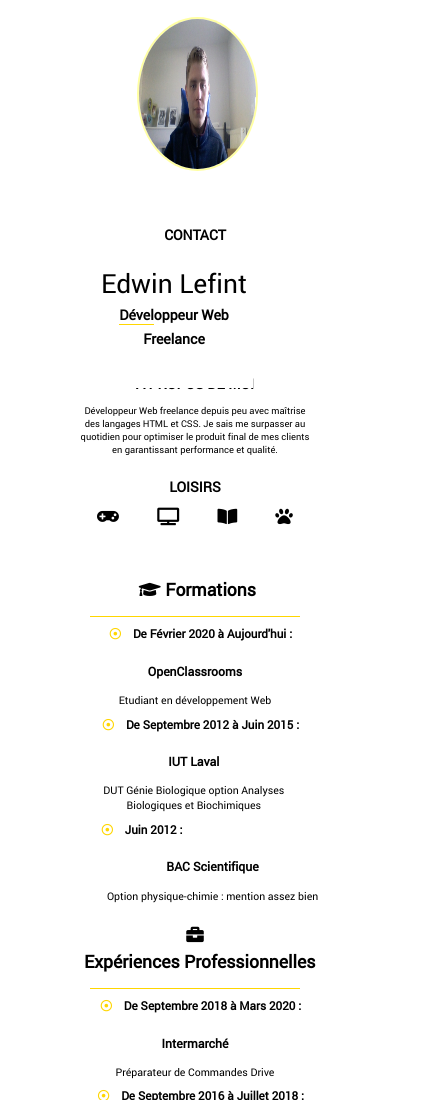
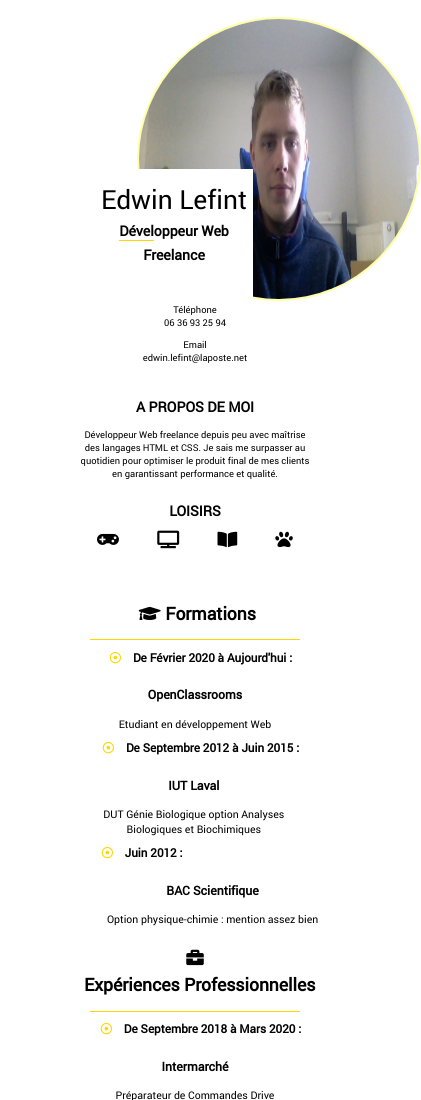
Before and after one commit to yellowstorm7/yellowstorm7.github.io, a plain HTML site: page index.html in a window 390 px wide. Shown: the top 1100 px of the page, 421 px wide, since content can reach past the window. Drawn offline with Linux system fonts and the light colour scheme; files whose address does not match are found by name.

Commit message:
commit final 2

```diff
--- a/style.css
+++ b/style.css
@@ -305,7 +305,7 @@ img
 		{
 			display: flex;
 			position: absolute;
-			top: 30%;
+			top: 20%;
 			border: none;
 			font-size: 1em;
 		}
@@ -322,7 +322,8 @@ img
 			position: absolute;
 			top: 2%;
 			left: 35%;
-			width: 30%;
+			width: 280px;
+			height: 280px;
 		}
 	aside footer
 		{
@@ -407,3 +408,7 @@ img
 			text-align: left;
 			left: 10%;
 		}
+	.infos
+		{
+			margin-top: 5%;
+		}
```
